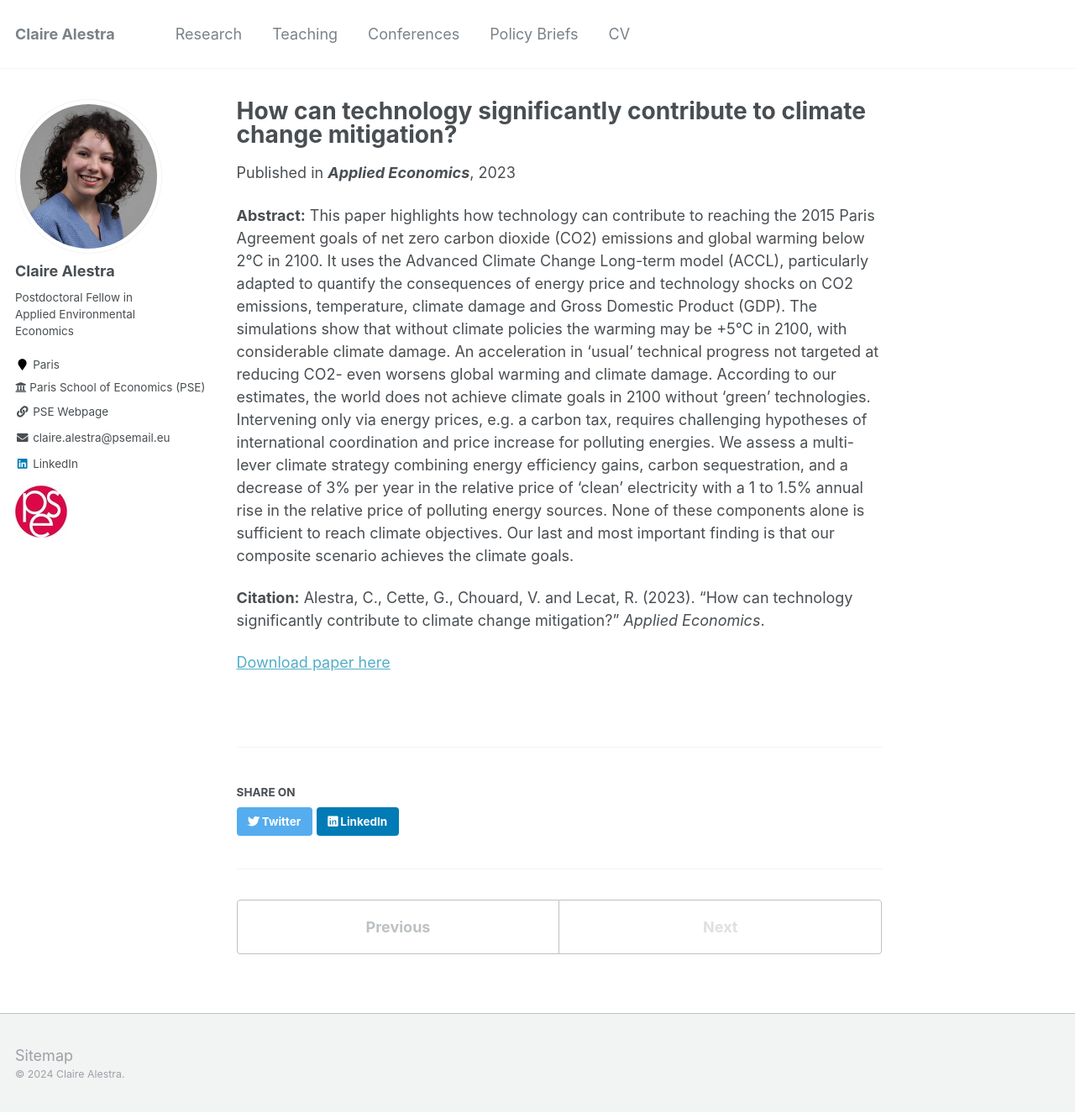
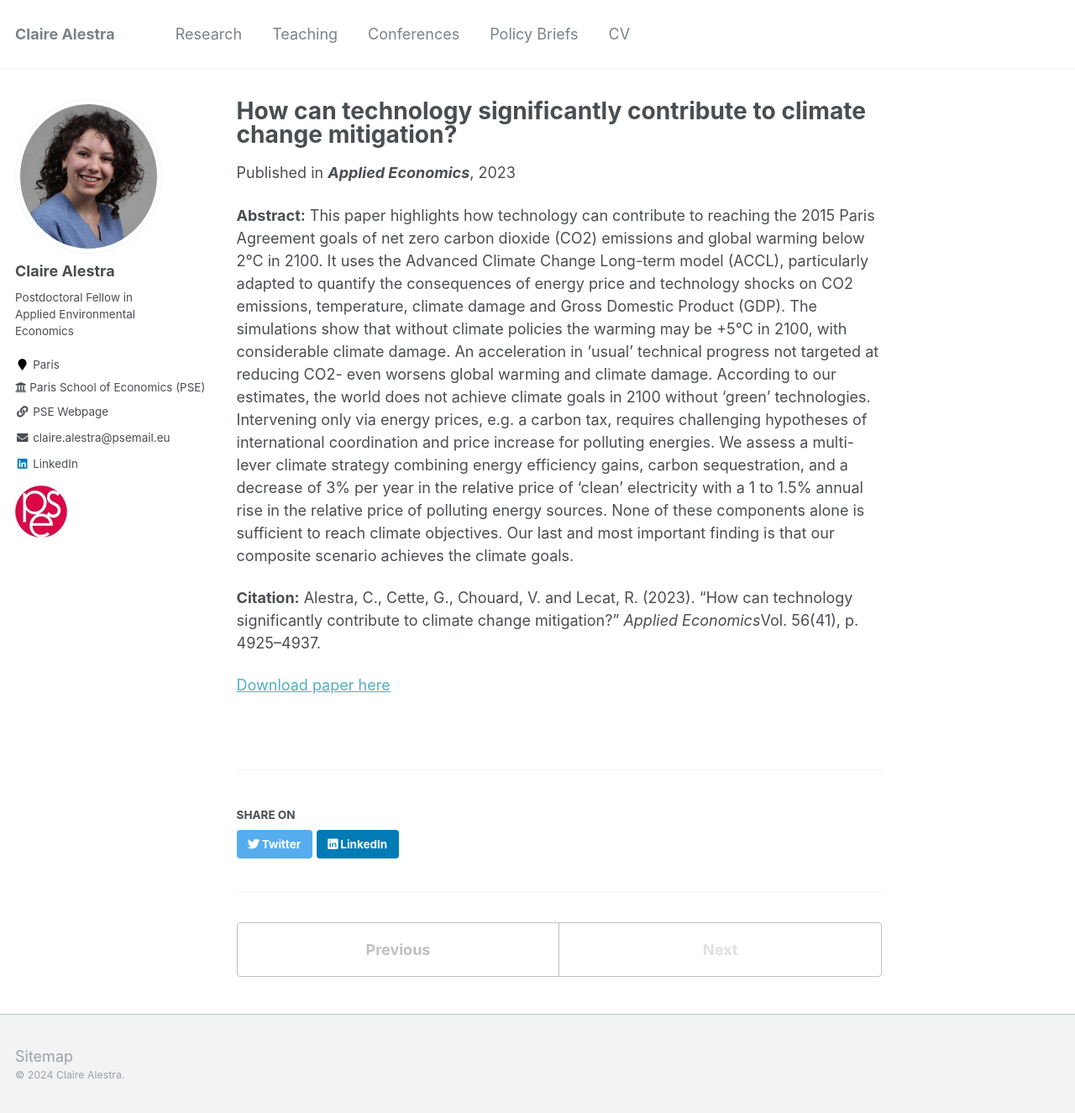
Before and after one commit to ClaireAlestra/ClaireAlestra.github.io, a Jekyll site: the page built from _publications/2015-10-01-paper-title-number-3.md, in a window 1280 px wide and 1325 px high. Shown: the whole window at 84% size. Built offline with Jekyll 4.4.1, drawn with Linux system fonts in a browser that asks for light colours.

Commit message:
Update 2015-10-01-paper-title-number-3.md

```diff
--- a/_publications/2015-10-01-paper-title-number-3.md
+++ b/_publications/2015-10-01-paper-title-number-3.md
@@ -6,11 +6,11 @@ excerpt: "With Gilbert Cette, Valérie Chouard and Rémy Lecat <br> <br> This pa
 date: 2023-07-04
 venue: "<b>Applied Economics</b>"
 paperurl: 'https://doi.org/10.1080/00036846.2023.2227416'
-citation: #'Alestra, C., Cette, G., Chouard, V. and Lecat, R. (2023). "How can technology significantly contribute to climate change mitigation?" <i>Applied Economics</i>'
+citation: #'Alestra, C., Cette, G., Chouard, V. and Lecat, R. (2023). "How can technology significantly contribute to climate change mitigation?" <i>Applied Economics</i>Vol. 56(41), p. 4925–4937.'
 ---
 
 **Abstract:** This paper highlights how technology can contribute to reaching the 2015 Paris Agreement goals of net zero carbon dioxide (CO2) emissions and global warming below 2°C in 2100. It uses the Advanced Climate Change Long-term model (ACCL), particularly adapted to quantify the consequences of energy price and technology shocks on CO2 emissions, temperature, climate damage and Gross Domestic Product (GDP). The simulations show that without climate policies the warming may be +5°C in 2100, with considerable climate damage. An acceleration in 'usual' technical progress not targeted at reducing CO2- even worsens global warming and climate damage. According to our estimates, the world does not achieve climate goals in 2100 without 'green' technologies. Intervening only via energy prices, e.g. a carbon tax, requires challenging hypotheses of international coordination and price increase for polluting energies. We assess a multi-lever climate strategy combining energy efficiency gains, carbon sequestration, and a decrease of 3% per year in the relative price of ‘clean’ electricity with a 1 to 1.5% annual rise in the relative price of polluting energy sources. None of these components alone is sufficient to reach climate objectives. Our last and most important finding is that our composite scenario achieves the climate goals.
 
-**Citation:** Alestra, C., Cette, G., Chouard, V. and Lecat, R. (2023). "How can technology significantly contribute to climate change mitigation?" <i>Applied Economics</i>.
+**Citation:** Alestra, C., Cette, G., Chouard, V. and Lecat, R. (2023). "How can technology significantly contribute to climate change mitigation?" <i>Applied Economics</i>Vol. 56(41), p. 4925–4937.
 
 [Download paper here](https://doi.org/10.1080/00036846.2023.2227416)
```
